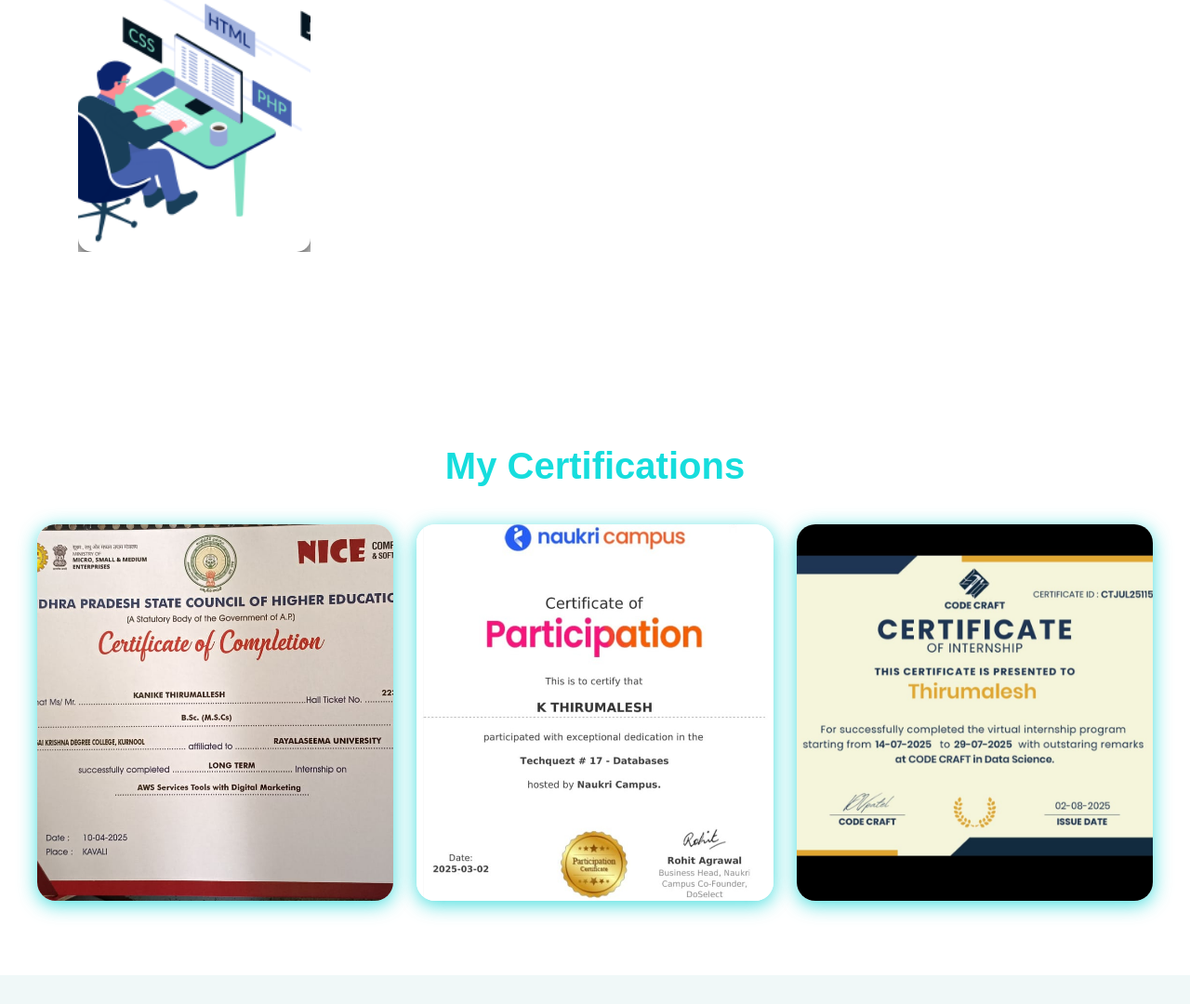
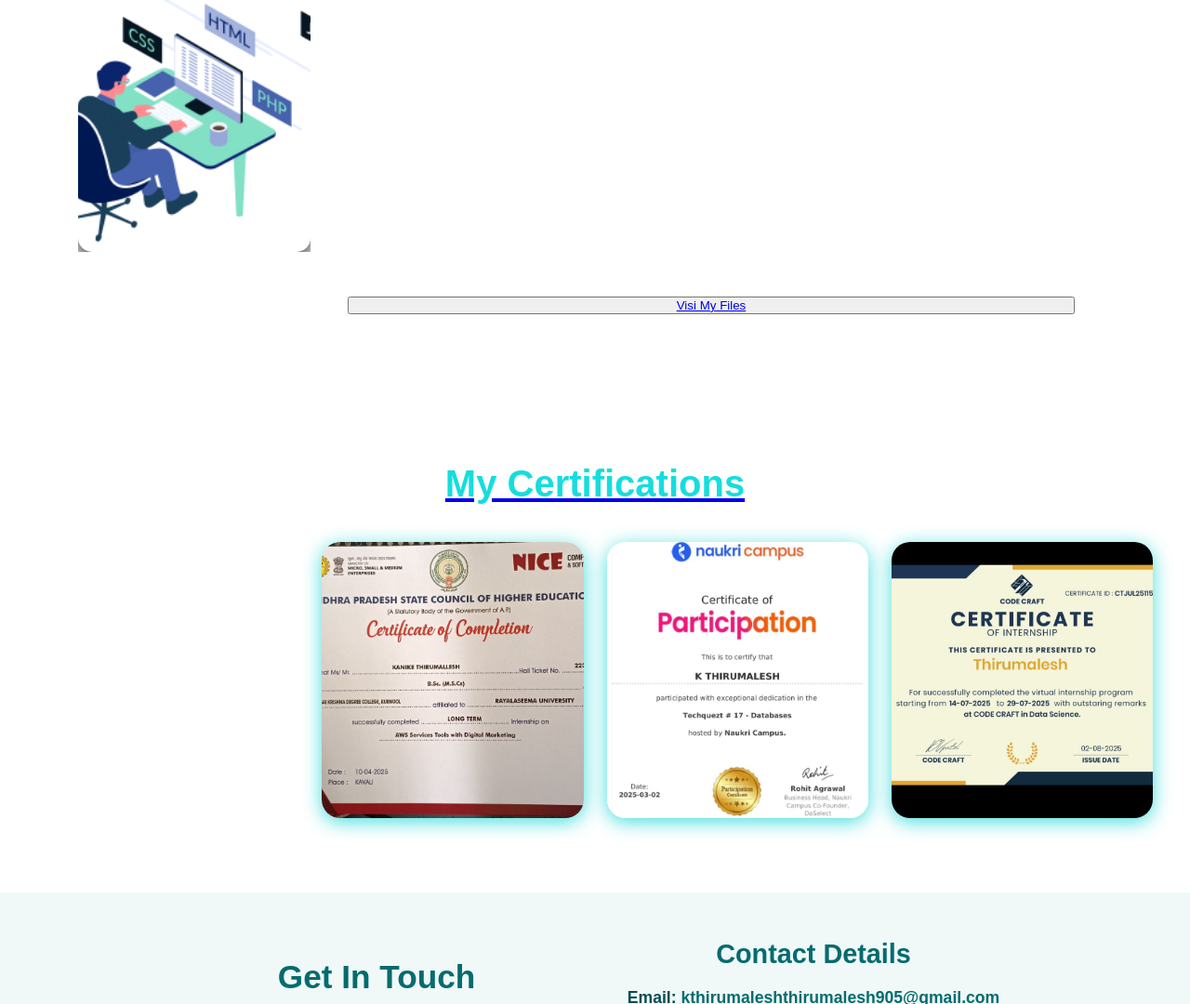
Before and after one commit to thirumalesh6281/PortFolio_Project, a plain HTML site: page index.html in a window 1280 px wide. Shown: the part 2294-3374 px from the top of the page at 93% size. Drawn offline with Linux system fonts and the light colour scheme.

Commit message:
Updated index File

```diff
--- a/index.html
+++ b/index.html
@@ -135,6 +135,7 @@
         <li>Created backend APIs in PHP for cart, orders, and admin functionalities.</li>
         <li>Used MySQL for data storage and phpMyAdmin for database management.</li>
       </ul>
+      <button><a href="https://github.com/thirumalesh6281/E-commerce_Website_shopsy.git">Visi My Files</button>
     </div>
   </div>
 
```
